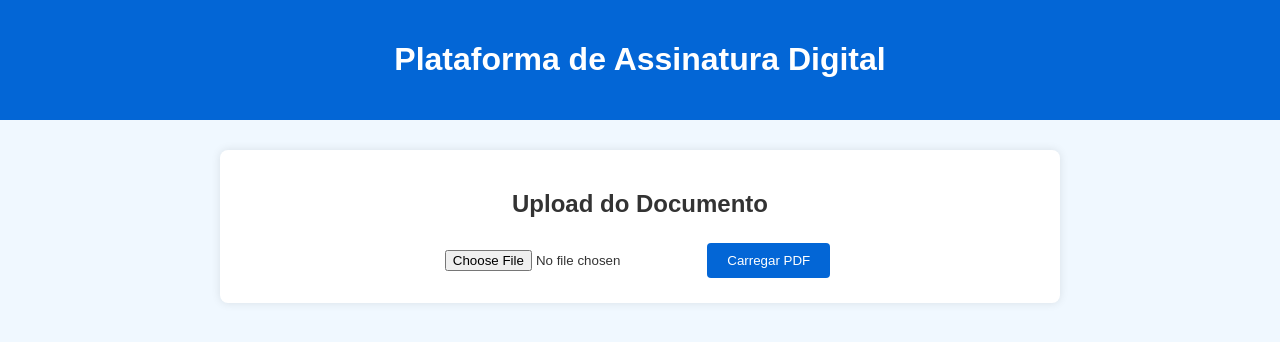
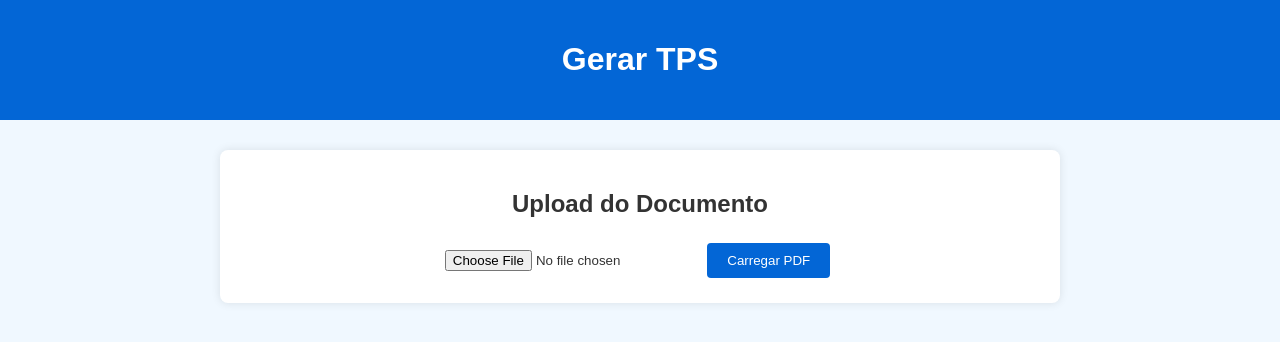
Before and after one commit to Atec7/Assinatura, a plain HTML site: page index.html in a window 1280 px wide. Drawn offline with Linux system fonts and the light colour scheme.

Commit message:
Update index.html

```diff
--- a/index.html
+++ b/index.html
@@ -3,12 +3,12 @@
 <head>
     <meta charset="UTF-8">
     <meta name="viewport" content="width=device-width, initial-scale=1.0">
-    <title>Plataforma de Assinatura Digital</title>
+    <title>Gerar TPS</title>
     <link rel="stylesheet" href="style.css">
 </head>
 <body>
     <header>
-        <h1>Plataforma de Assinatura Digital</h1>
+        <h1>Gerar TPS</h1>
     </header>
     <main>
         <section class="upload">
```
